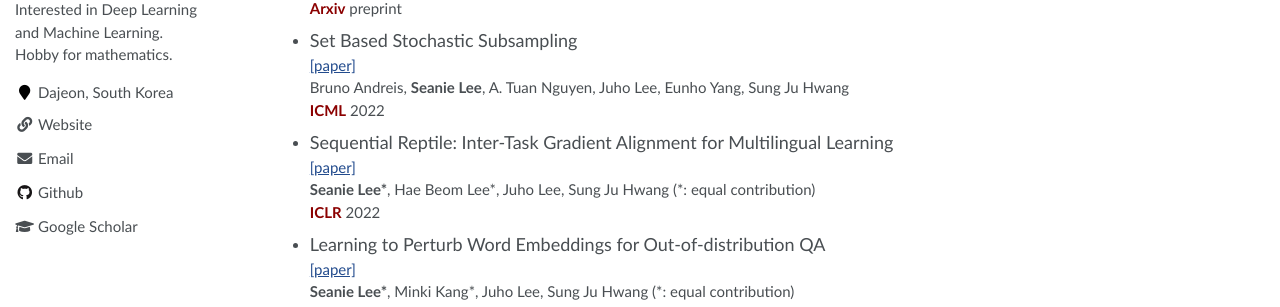
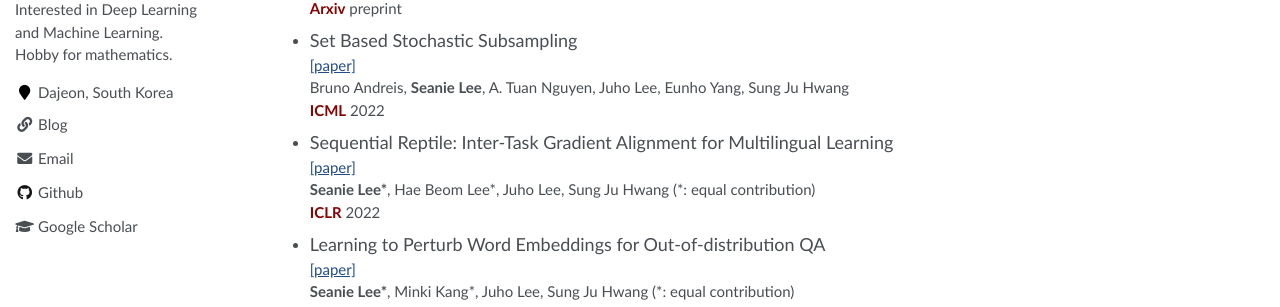
Before and after one commit to seanie12/seanie12.github.io, a Jekyll site: the page built from _pages/about.md, in a window 1280 px wide. Shown: the part 355-662 px from the top of the page. Built offline with Jekyll 4.4.1, drawn with Linux system fonts in a browser that asks for light colours.

Commit message:
Update author-profile.html

```diff
--- a/_includes/author-profile.html
+++ b/_includes/author-profile.html
@@ -26,7 +26,7 @@
         <li><i class="fa fa-fw fa-map-marker" aria-hidden="true"></i> {{ author.employer }}</li>
       {% endif %}
       {% if author.uri %}
-        <li><a href="{{ author.uri }}"><i class="fas fa-fw fa-link" aria-hidden="true"></i> Website</a></li>
+        <li><a href="{{ author.uri }}"><i class="fas fa-fw fa-link" aria-hidden="true"></i> Blog</a></li>
       {% endif %}
       {% if author.email %}
         <li><a href="mailto:{{ author.email }}"><i class="fas fa-fw fa-envelope" aria-hidden="true"></i> Email</a></li>
```
